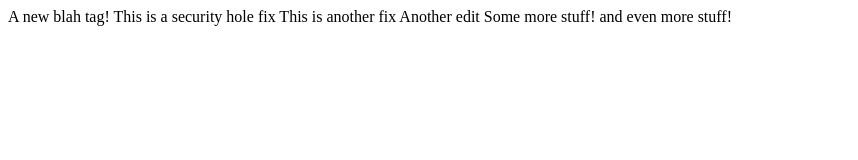
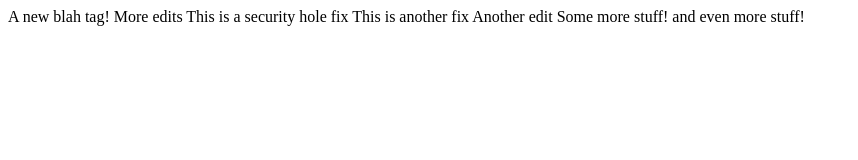
Before and after one commit to dbhubbell/explore_california, a plain HTML site: page index.html in a window 1280 px wide. Shown: the whole page, without its empty margins (0-858 px from the left). Drawn offline with Linux system fonts and the light colour scheme.

Commit message:
more edits

```diff
--- a/index.html
+++ b/index.html
@@ -5,6 +5,7 @@
   <blah>A new blah tag!</blah>
 </head>
 <body>
+More edits
 This is a security hole fix
 This is another fix
 Another edit
```
